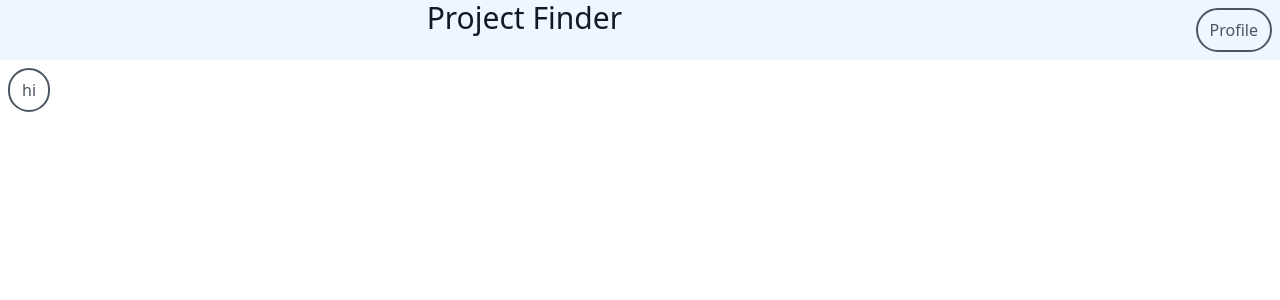
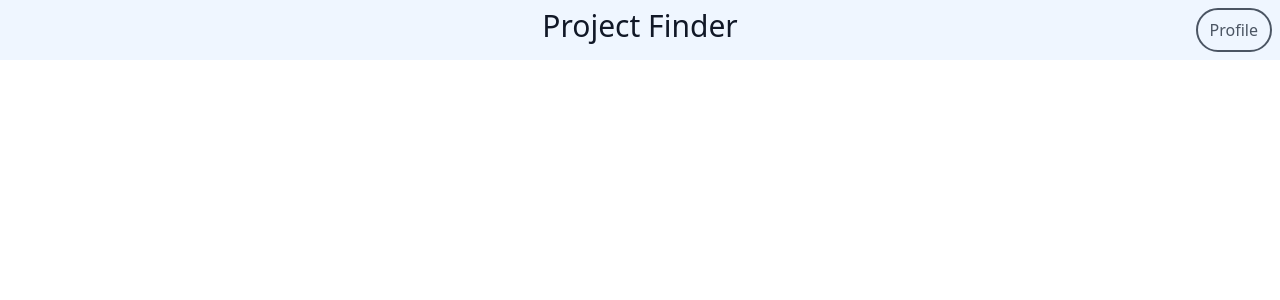
Before and after one commit to kiserd/OSU-CS467-Capstone-Project, a Next.js app in the folder portfolio-project-matching-app/: page /test_Nav in a window 1280 px wide. Shown: the top 300 px of the page. Built offline with nearby package versions, Linux system fonts and the light colour scheme.

Commit message:
Change class to className to resolve error

```diff
--- a/portfolio-project-matching-app/components/Nav.js
+++ b/portfolio-project-matching-app/components/Nav.js
@@ -5,12 +5,11 @@ import styles from './Nav.module.css'
 
 const Nav = () => {
     return (
-        <div>
         <nav className={styles.nav}>
             <ul className="grid grid-cols-3">
-                <li className="col-start-2">
+                <li className="col-start-2 justify-self-center m-2">
                     <Link href="/">
-                        <a class="col-start-2 justify-self-center font-medium text-3xl  text-gray-900">Project Finder</a>
+                        <a className="col-start-2 font-medium text-3xl  text-gray-900">Project Finder</a>
                     </Link>
                 </li>
                 <li className="justify-self-end">
@@ -20,8 +19,6 @@ const Nav = () => {
                 </li>
             </ul>
         </nav>
-        <Button text="hi"/>
-        </div>
     )
 }
 
```
